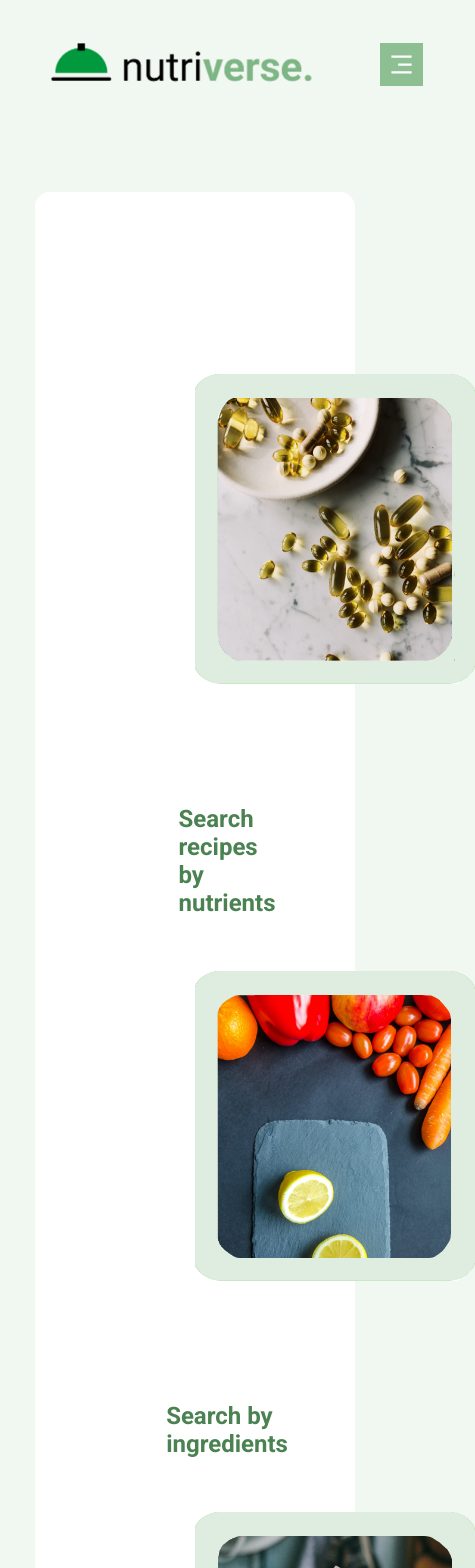
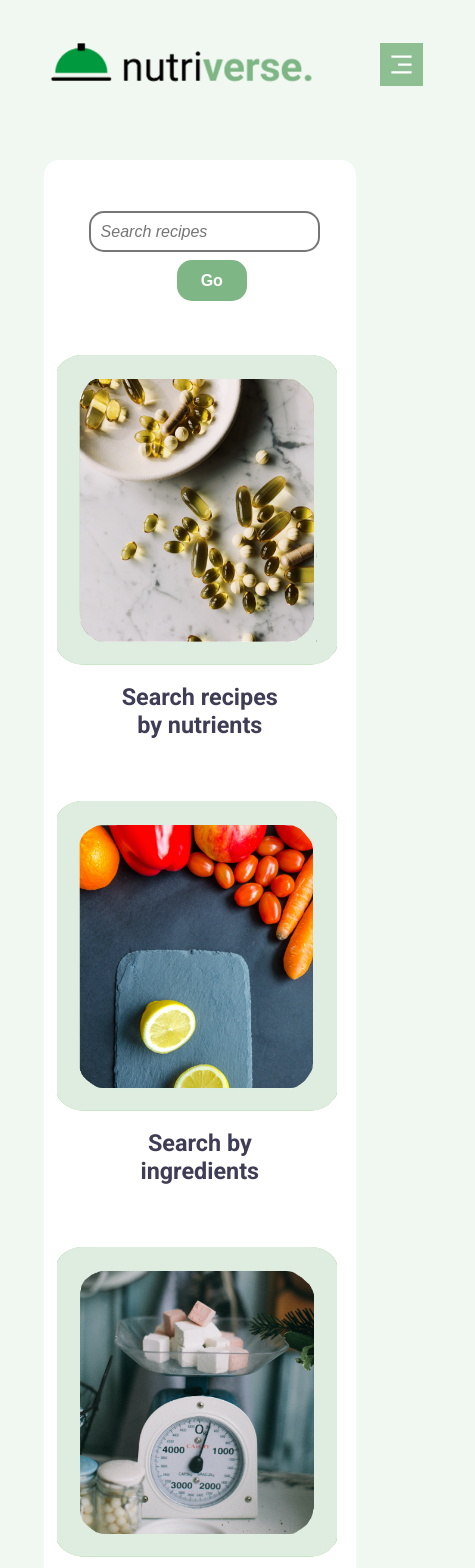
Before and after one commit to akelee/Nutriverse, a React (Create React App) app: page /recipe in a window 390 px wide. Shown: the top 1568 px of the page, 475 px wide, since content can reach past the window. Built offline with nearby package versions, Linux system fonts and the light colour scheme.

Commit message:
Adding some Links to Recipe.jsx, which will need to be linked to spoonacular when clicked. I've also added a search bar that could retrieve recipe matches based on the input. What do you think?

```diff
--- a/src/containers/header/header.css
+++ b/src/containers/header/header.css
@@ -68,9 +68,6 @@
     .nutriverse__header-content {
         margin: 0 0 3rem;
     }
-    .nutriverse__header-content h1 {
-
-    }
 }
 
 @media screen and (max-width:650px){
--- a/src/containers/whatNutriverse/WhatNutriverse.jsx
+++ b/src/containers/whatNutriverse/WhatNutriverse.jsx
@@ -9,9 +9,6 @@ import meal from '../../assets/meal.png'
 const WhatNutriverse = () => {
   return (
     <div className="nutriverse__whatNutriverse section__margin" id="what-nutri">
-        {/* <div className="nutriverse__whatNutriverse-feature">
-            <Feature />
-        </div> */}
         <div className="nutriverse__whatNutriverse-heading">
             <h1 className='main-heading'>WHAT WE DO</h1>
             <p>Our Products</p>
--- a/src/containers/whatNutriverse/whatNutriverse.css
+++ b/src/containers/whatNutriverse/whatNutriverse.css
@@ -7,10 +7,6 @@
     margin: 0;
 }
 
-.nutriverse__whatNutriverse-feature,
-.nutriverse__features-container__feature-text {
-    max-width: 700px;
-}
 
 .main-heading {
     font-weight: 300;
@@ -39,7 +35,7 @@
 
 .nutriverse__whatNutriverse-container {
     display: flex;
-    justify-content: space-around;
+    justify-content: space-evenly;
     align-items: center;
     flex-wrap: wrap;
     flex-direction: row;
@@ -49,7 +45,8 @@
 .nutriverse__whatNutriverse-container div {
     text-align: center;
     font-size: 24px;
-    margin-left: 10px;
+    align-items: center;
+    justify-content: center;
 }
 
 @media screen and (max-width:650px){
@@ -68,18 +65,14 @@
     }
 }
 
-@media screen and (max-width:550px){
-
+@media screen and (max-width:550px) {
     .nutriverse__whatNutriverse-heading p {
         font-size: 24px;
         line-height: 1rem;
         text-align: center;
         color:var(--color-button-1);
     }
-
     .nutriverse__whatNutriverse-container {
         flex-direction: column;
     }
-
-
 }
--- a/src/pages/brand/brand.css
+++ b/src/pages/brand/brand.css
@@ -24,7 +24,7 @@
 
 .nutriverse__brand-container {
     display: flex;
-    justify-content: space-around;
+    justify-content: space-evenly;
     align-items: center;
     flex-wrap: wrap;
     flex-direction: row;
@@ -34,7 +34,8 @@
 .nutriverse__brand-container div {
     text-align: center;
     font-size: 24px;
-    margin-left: 10px;
+    align-items: center;
+    justify-content: center;
 }
 
 .ready-script {
--- a/src/pages/recipe/Recipe.jsx
+++ b/src/pages/recipe/Recipe.jsx
@@ -1,5 +1,7 @@
 import React from 'react'
 import './recipe.css'
+import { Feature } from '../../components'
+import { Link } from 'react-router-dom';
 import nutrient from '../../assets/nutrients.png'
 import ingredients from '../../assets/ingredients.png'
 import scale from '../../assets/scale.png'
@@ -9,18 +11,26 @@ const Recipe = () => {
   return (
     <div className="nutriverse__recipe_container">
       <div className="nutriverse__recipe_info">
-        <div className="nutrients">
-          <img src={nutrient} alt="nutrient" width="280px" /><h2>Search recipes by nutrients</h2>
+        <div className="searchbar">
+          <input placeholder="Search recipes"/>
+          <div><button className="btn">Go</button>
+          </div>
+          </div>
+          <div className="recipe-body">
+            <div id="nutrients">
+              <Link to="/"><img src={nutrient} alt="nutrient" width="280px" /><Feature text ="Search recipes by nutrients"/></Link>
+              </div>
+            <div id="ingredients">
+              <Link to="/"><img src={ingredients} alt="nutrient" width="280px" />
+              <Feature text ="Search by ingredients"/></Link>
+              </div>
+            <div id="analyserecipe">
+              <Link to="/"><img src={scale} alt="nutrient" width="280px" />
+              <Feature text ="Analyse recipe"/></Link>
+            </div>
+          </div>
         </div>
-        <div className="ingredients">
-        <img src={ingredients} alt="nutrient" width="280px" />
-          <h2>Search by ingredients</h2>
         </div>
-        <div className="analyserecipe">
-        <img src={scale} alt="nutrient" width="280px" />
-          <h2>Analyse recipe</h2></div>
-          </div>
-    </div>
   )
 }
 
--- a/src/pages/recipe/recipe.css
+++ b/src/pages/recipe/recipe.css
@@ -1,29 +1,92 @@
-
 .nutriverse__recipe_container {
     display: flex;
+    align-items:center;
     justify-content: space-around;
+    margin-top: 2rem;
+}
+
+.searchbar {
+    display: flex;
     align-items: center;
-    flex-wrap: wrap;
-    flex-direction: row;
+    justify-content: center;
+    margin-top: 3.2rem;
+
+}
+.btn {
+    font-size: 16px;
+    padding: .7rem 1.5rem;
+    margin-left: .3rem;
+    border-radius: 15px;
+    border:none;
+    background-color: var(--color-button-2);
+    color:var(--color-text-button);
+    font-weight: bold;
+    cursor: pointer;
+}
+.btn:hover{
+    color: rgba(79, 79, 79, 0.846);
+    transition: color .4s;
+}
+
+.searchbar input {
+    padding:.6rem;
+    font-size: 16px;
+    border-radius: 15px;
+    border-style:double;
+    font-style: italic;
+}
+
+.recipe-body {
+    display: flex;
+    justify-content: space-evenly;
+    align-items:center;
+    /* flex-wrap: wrap; */
     margin-top: 4rem;
+    margin-left: 1rem;
 }
 .nutriverse__recipe_info {
     background-color: #ffffff;
     width:80%;
-    padding:10rem;
     border-radius: 15px;
 }
 
-.nutriverse__recipe_info h2 {
-    display:flex;
-    /* flex-direction: row; */
-    /* float: right; */
-    align-items: center;
-    justify-content: center;
-    padding: 2rem;
-    color: var(--color-text-header-2);
+.recipe-body div {
+    text-align: center;
+    font-size: 20px;
+    margin: 1.5rem;
+    margin-top: -2rem;
+    margin-left: -2rem;
 }
 
-.nutrients img {
+@media screen and (max-width:960px) {
+    .nutriverse__recipe_container div {
+        flex-direction: column;
+        justify-content: center;
+        align-items: center;
+        margin-left: .6rem;
+    }
+    .btn {
+        margin-top: .5rem;
+      }
+}
+
+@media screen and (max-width:650px){
+    .nutriverse__recipe_container div {
+        flex-direction: column;
+        justify-content: center;
+        align-items: center;
+        margin-left: .6rem;
+    }
+    .nutriverse__whatNutriverse-container {
+        display: flex;
+        margin-top: 1rem;
+        flex-direction: column;
+    }
+    .btn {
+      margin-top: .5rem;
+    }
+}
+
+@media screen and (max-width:550px) {
 
 }
--- a/src/pages/values/Values.jsx
+++ b/src/pages/values/Values.jsx
@@ -4,8 +4,8 @@ import { Route, Link } from 'react-router-dom';
 
 const Values = () => {
   return (
-    <div>Values
-        <div>sdijnofjv</div>
+    <div className="nutriverse__values-container">Values
+        <div className="nutriverse__values-body">sdijnofjv</div>
     </div>
   )
 }
--- a/src/pages/values/values.css
+++ b/src/pages/values/values.css
@@ -0,0 +1,3 @@
+.nutriverse__values-body {
+    background-color: #ffffff;
+}
```
